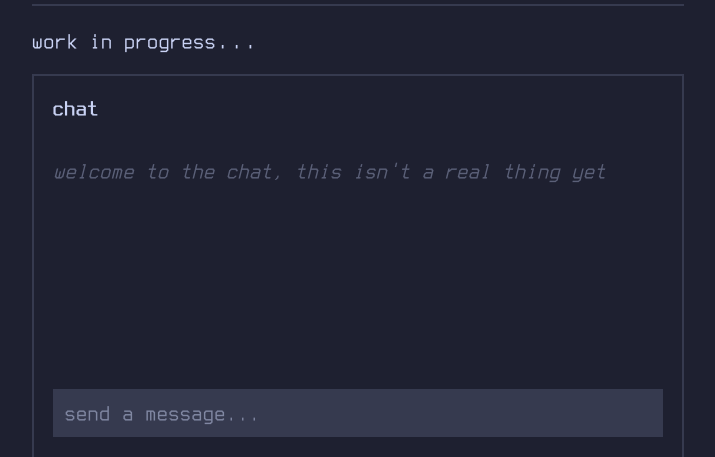
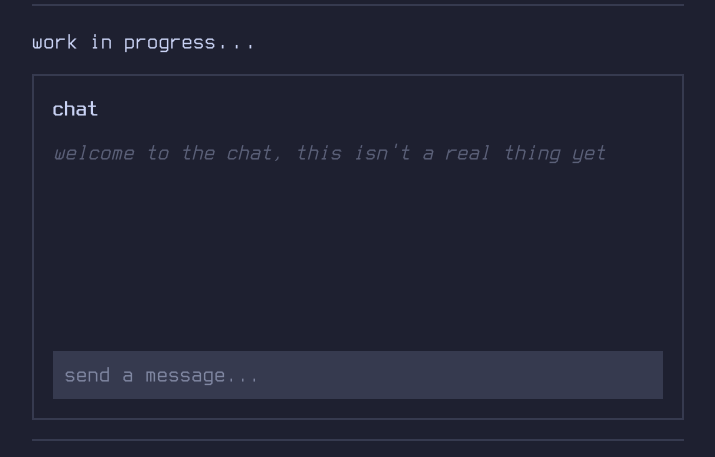
Before and after one commit to mudkipdev/website, an Astro site: page /random in a window 1280 px wide. Shown: the part 199-656 px from the top of the page, without its empty margins (282-997 px from the left). Built offline with nearby package versions, Linux system fonts and the light colour scheme; Astro itself is replaced by a stand-in of ours.

Commit message:
fix chat margin

```diff
--- a/src/components/chat/Chat.astro
+++ b/src/components/chat/Chat.astro
@@ -91,7 +91,7 @@
     }
 
     #history {
-        margin: 2em 0;
+        margin: 1em 0;
         list-style: none;
         word-wrap: break-word;
         overflow-y: auto;
```
